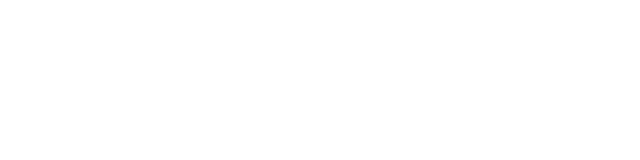
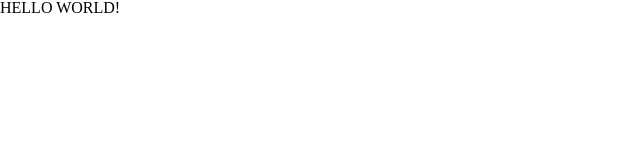
Before and after one commit to ATTI-UMC/ATTI-frontend, a React (Vite) app: page / in a window 1280 px wide. Shown: the top 160 px of the page, without its empty margins (0-640 px from the left). Built offline with nearby package versions, Linux system fonts and the light colour scheme.

Commit message:
test: cicd test

```diff
--- a/src/pages/Home.jsx
+++ b/src/pages/Home.jsx
@@ -1,5 +1,5 @@
 const Home = () => {
-  return <></>;
+  return <h1>HELLO WORLD!</h1>;
 };
 
 export default Home;
```
